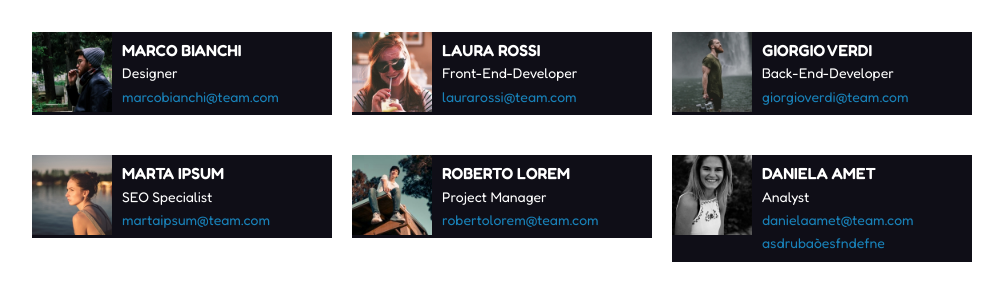
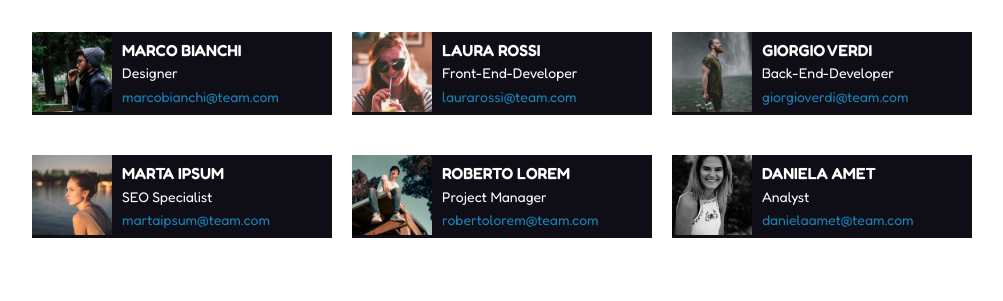
Before and after one commit to alessandraspalla/html-css-float-cards, a plain HTML site: page index.html in a window 1280 px wide. Shown: the part 159-460 px from the top of the page, without its empty margins (138-1141 px from the left). Drawn offline with Linux system fonts and the light colour scheme.

Commit message:
rimozione testo superfluo

```diff
--- a/index.html
+++ b/index.html
@@ -75,7 +75,7 @@
                         <h4>DANIELA AMET</h4>
                         <span>Analyst</span>
                         <br>
-                        <a href="#">danielaamet@team.com asdrubaòesfndefne</a>
+                        <a href="#">danielaamet@team.com </a>
                     </div>
                 </div>
             </div>
```
